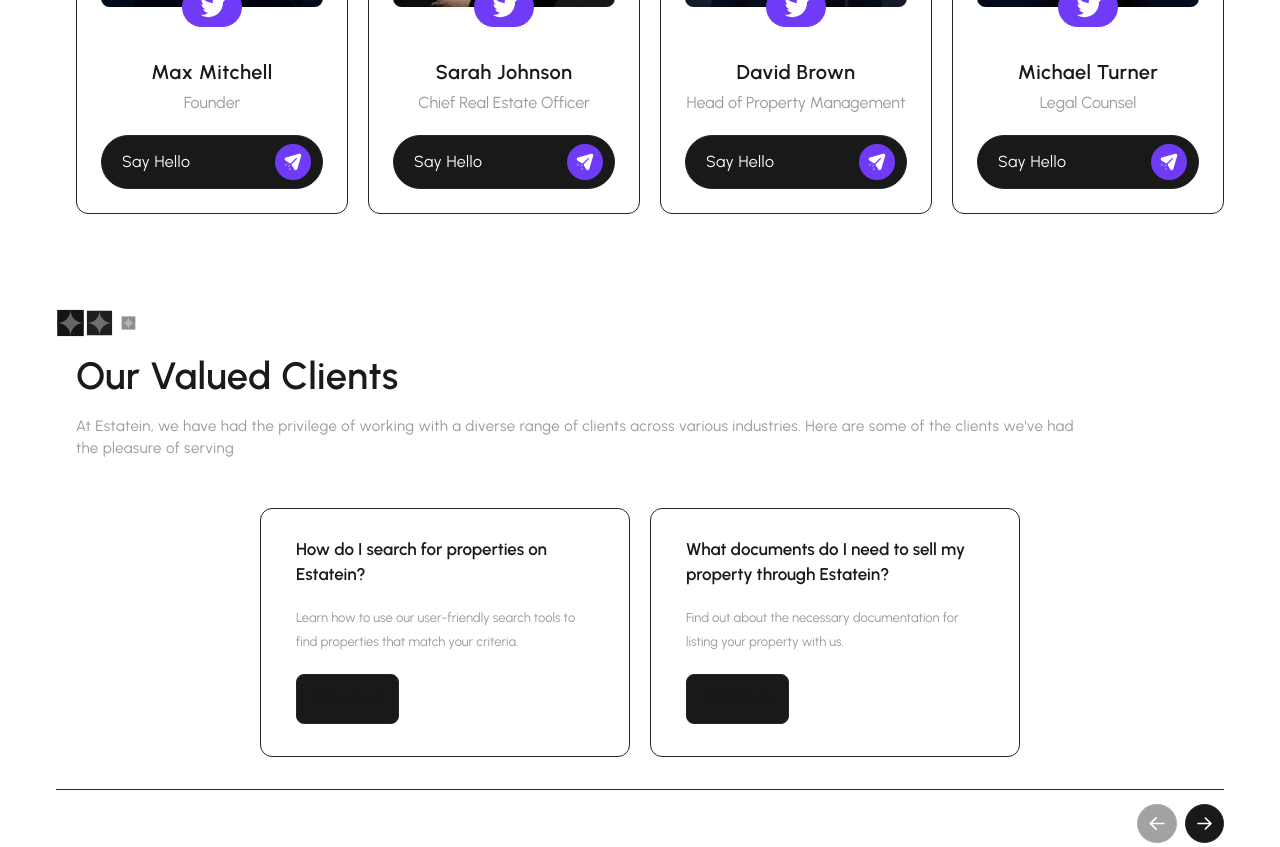
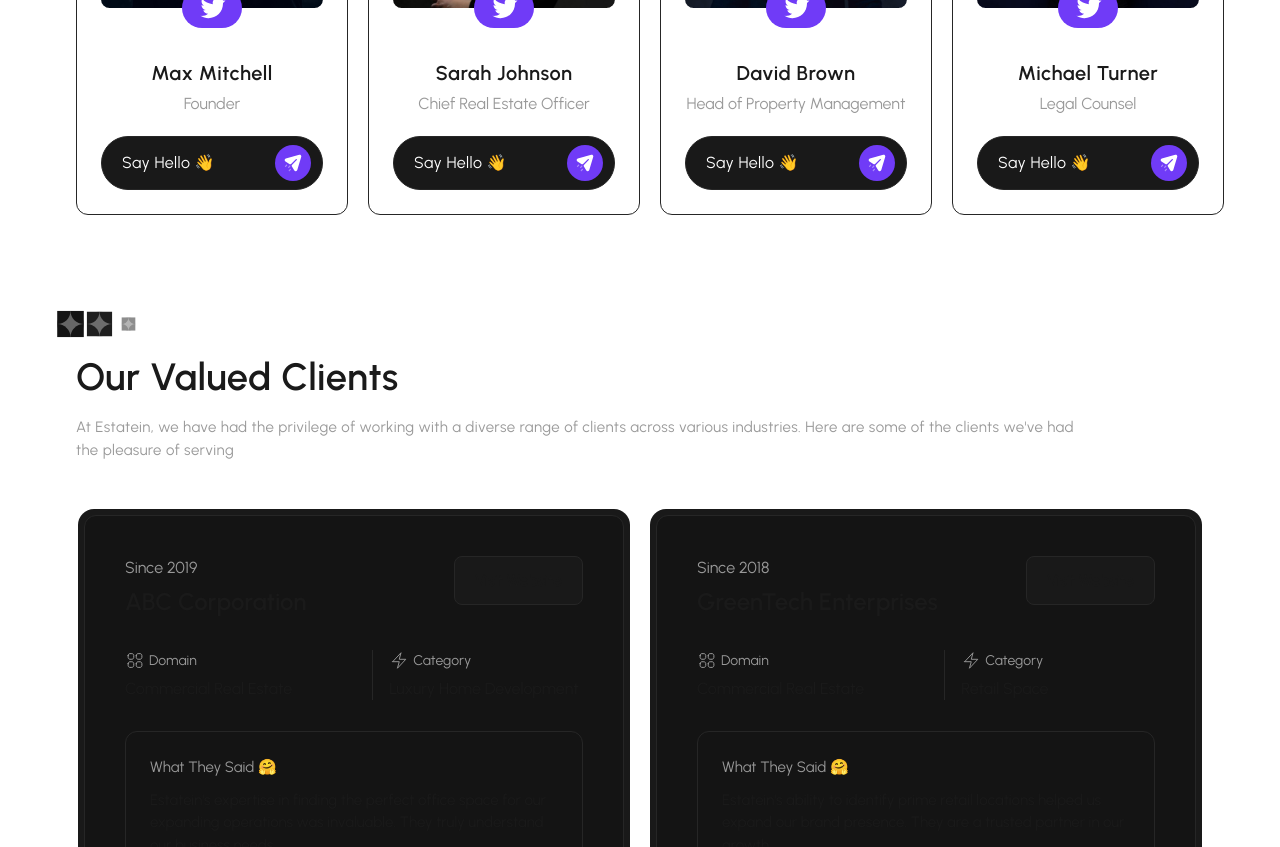
Before and after one commit to OLADIMEJI988/estatein, a Next.js app: page /about in a window 1280 px wide. Shown: the part 3060-3907 px from the top of the page. Built offline with nearby package versions, Linux system fonts and the light colour scheme.

Commit message:
About page done

```diff
--- a/components/AchievementCard.tsx
+++ b/components/AchievementCard.tsx
@@ -5,7 +5,7 @@ interface AchievementProps {
 
 export default function AchievementCard({ title, subtext }: AchievementProps) {
   return (
-    <div className="p-[0.28rem] bg-[#191919] rounded-xl w-full">
+    <div className="p-[0.32rem] bg-[#191919] rounded-2xl w-full">
       <div className="border border-[#262626] font-urbanist h-[212px] p-[40px] bg-[#141414] rounded-xl">
         <p className="font-urbanist-semibold text-[24px]">{title}</p>
         <p className="text-[#999999] text-[14px] mt-[24px] leading-6">
--- /dev/null
+++ b/components/Client.tsx
@@ -0,0 +1,74 @@
+import Image from "next/image";
+
+interface ClientProps {
+  year: string;
+  corpname: string;
+  category: string;
+  feedback: string;
+}
+
+export default function Client({
+  year,
+  corpname,
+  category,
+  feedback,
+}: ClientProps) {
+  return (
+    <div className="p-[6px] bg-[#191919] rounded-2xl">
+      <div className="border border-[#262626] w-[540px] font-urbanist p-[40px] bg-[#141414] rounded-xl">
+        <div className="flex gap-[20px]">
+          <div className="mr-auto">
+            <p className="text-[#999999] text-[16px]">
+              Since <span>{year}</span>
+            </p>
+            <p className="text-[24px] font-urbanist-semibold mt-[4px]">
+              {corpname}
+            </p>
+          </div>
+          <button className="bg-[#191919] border border-[#262626] h-[49px] px-[20px] rounded-lg cursor-pointer">
+            Visit Website
+          </button>
+        </div>
+
+        <div className="mt-[30px] flex">
+          <div className="mr-16">
+            <div className="flex">
+              <Image
+                className="w-[20px] transform transition-transform duration-300 hover:scale-108"
+                src="/domainicon.svg"
+                alt="banner"
+                width={30}
+                height={20}
+                priority
+              />
+              <p className="text-[#999999] text-[14px] ml-[4px]">Domain</p>
+            </div>
+            <p className="mt-[6px]">Commercial Real Estate</p>
+          </div>
+
+          <div className="w-[1px] h-[50px] mx-4 bg-[#262626]"></div>
+
+          <div>
+            <div className="flex">
+              <Image
+                className="w-[20px] transform transition-transform duration-300 hover:scale-108"
+                src="/graybolt.svg"
+                alt="banner"
+                width={30}
+                height={20}
+                priority
+              />
+              <p className="text-[#999999] text-[14px] ml-[4px]">Category</p>
+            </div>
+            <p className="mt-[6px]">{category}</p>
+          </div>
+        </div>
+
+        <div className="mt-[30px] border border-[#262626] w-full rounded-xl p-[24px]">
+          <p className="text-[15px] text-[#999999]">What They Said 🤗</p>
+          <p className="mt-[10px] text-[15px]">{feedback}</p>
+        </div>
+      </div>
+    </div>
+  );
+}
--- a/components/EachValue.tsx
+++ b/components/EachValue.tsx
@@ -1,5 +1,4 @@
 import Image from "next/image";
-import { useState } from "react";
 import { motion, AnimatePresence } from "framer-motion";
 
 interface ValueProps {
--- a/components/Representative.tsx
+++ b/components/Representative.tsx
@@ -54,7 +54,7 @@ export default function Representative({ img, name, role }: StepProps) {
 
             <input
               type="text"
-              placeholder="Say Hello"
+              placeholder="Say Hello 👋"
               className="text-white w-full border border-[#262626] pl-[20px] py-[14px] bg-[#191919] rounded-full placeholder:text-white tracking-wide text-[16px] cursor-pointer focus:outline-none focus:border-[#703BF7]"
             />
           </div>
--- a/components/ValuedClients.tsx
+++ b/components/ValuedClients.tsx
@@ -6,29 +6,55 @@ import { motion, AnimatePresence } from "framer-motion";
 import FaqCard from "./FaqCard";
 
 import ThreeStars from "./ThreeStars";
+import Client from "./Client";
 
 export default function ValuedClients() {
   const clients = [
     {
-      title: "How do I search for properties on Estatein?",
-      subtext:
-        "Learn how to use our user-friendly search tools to find properties that match your criteria.",
+      year: "2019",
+      corpname: "ABC Corporation",
+      category: "Luxury Home Development",
+      feedback:
+        "Estatein's expertise in finding the perfect office space for our expanding operations was invaluable. They truly understand our business needs.",
+    },
+
+    {
+      year: "2018",
+      corpname: "GreenTech Enterprises",
+      category: "Retail Space",
+      feedback:
+        "Estatein's ability to identify prime retail locations helped us expand our brand presence. They are a trusted partner in our growth.",
+    },
+
+    {
+      year: "2020",
+      corpname: "Skyline Developers",
+      category: "Commercial Office",
+      feedback:
+        "Working with Estatein streamlined our search for premium office spaces. Their market insights saved us valuable time and resources."
     },
     {
-      title: "What documents do I need to sell my property through Estatein?",
-      subtext:
-        "Find out about the necessary documentation for listing your property with us.",
+      year: "2021",
+      corpname: "UrbanNest Properties",
+      category: "Residential Complex",
+      feedback:
+        "Estatein’s expertise in residential planning gave us confidence. Their recommendations aligned perfectly with our long-term vision."
     },
     {
-      title: "How can I contact an Estatein agent?",
-      subtext:
-        "Discover the different ways you can get in touch with our experienced agents.",
+      year: "2019",
+      corpname: "Harbor Logistics",
+      category: "Industrial Warehouse",
+      feedback:
+        "From site selection to final acquisition, Estatein provided unmatched guidance. They played a vital role in expanding our logistics network."
     },
     {
-      title: "How can I contact an Estatein agent?",
-      subtext:
-        "Discover the different ways you can get in touch with our experienced agents.",
-    },
+      year: "2022",
+      corpname: "BlueWave Hospitality",
+      category: "Hotel & Leisure",
+      feedback:
+        "Estatein’s deep understanding of hospitality real estate allowed us to secure a location that boosted our occupancy rates significantly."
+    }
+
   ];
   const [startIndex, setStartIndex] = useState(0);
   const [direction, setDirection] = useState(0);
@@ -81,6 +107,7 @@ export default function ValuedClients() {
           </p>
         </div>
 
+        <div>
           {/* Cards */}
           <div className="flex gap-5 justify-center mt-12 mb-[32.5px] relative">
             <AnimatePresence mode="wait" custom={direction}>
@@ -88,7 +115,7 @@ export default function ValuedClients() {
                 const exitDelay = idx * 0.05;
                 return (
                   <motion.div
-                  key={client.title + idx + startIndex}
+                    key={client.corpname + idx + startIndex}
                     custom={direction}
                     variants={cardVariants}
                     initial="enter"
@@ -100,7 +127,12 @@ export default function ValuedClients() {
                       delay: exitDelay,
                     }}
                   >
-                  <FaqCard title={client.title} subtext={client.subtext} />
+                    <Client
+                      year={client.year}
+                      corpname={client.corpname}
+                      category={client.category}
+                      feedback={client.feedback}
+                    />
                   </motion.div>
                 );
               })}
@@ -128,7 +160,7 @@ export default function ValuedClients() {
               </span>
             </p>
 
-          {/* Navigations */}
+            {/* Navigation buttons */}
             <div className="flex gap-2">
               <button
                 onClick={handlePrev}
@@ -160,7 +192,7 @@ export default function ValuedClients() {
               </button>
             </div>
           </div>
-
+        </div>
       </div>
     </div>
   );
```
Also changed, not shown: public/domainicon.svg (added), public/graybolt.svg (added). Lines whose indentation alone changed are shown as unchanged.
